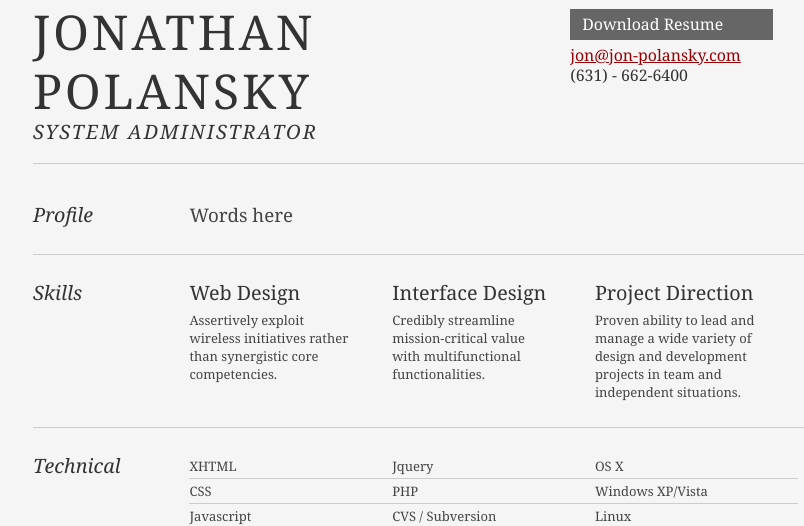
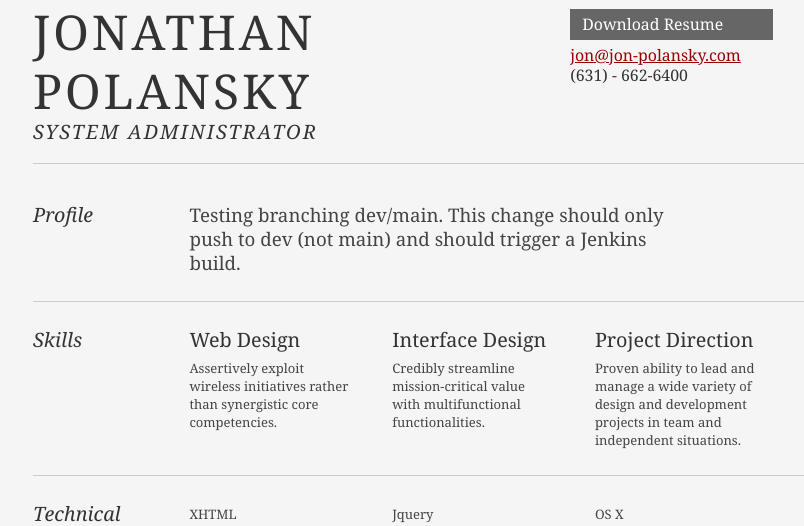
Before and after one commit to jdplab/local-resume, a Flask app: page / in a window 1280 px wide. Shown: the part 129-655 px from the top of the page, without its empty margins (212-1016 px from the left). Run offline with Flask 3, Linux system fonts and the light colour scheme; data that the repository does not hold is empty.

Commit message:
Testing dev branch

```diff
--- a/frontend/templates/index.html
+++ b/frontend/templates/index.html
@@ -44,7 +44,7 @@
 						</div>
 						<div class="yui-u">
 							<p class="enlarge">
-								Words here
+								Testing branching dev/main. This change should only push to dev (not main) and should trigger a Jenkins build.
 							</p>
 						</div>
 					</div><!--// .yui-gf -->
```
